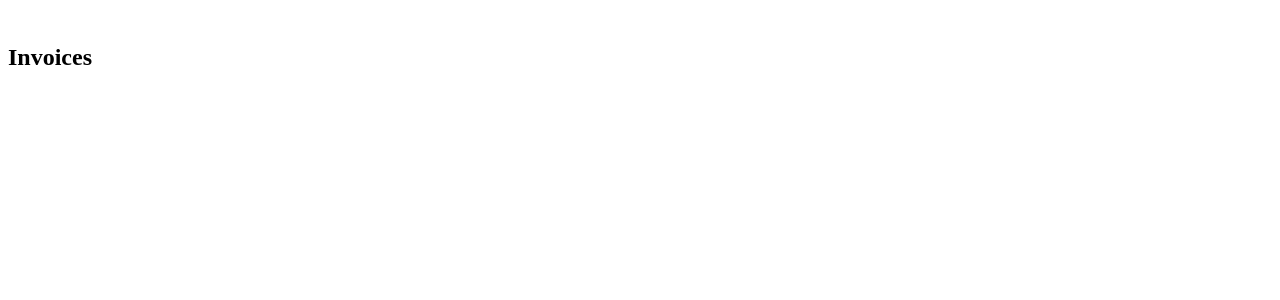
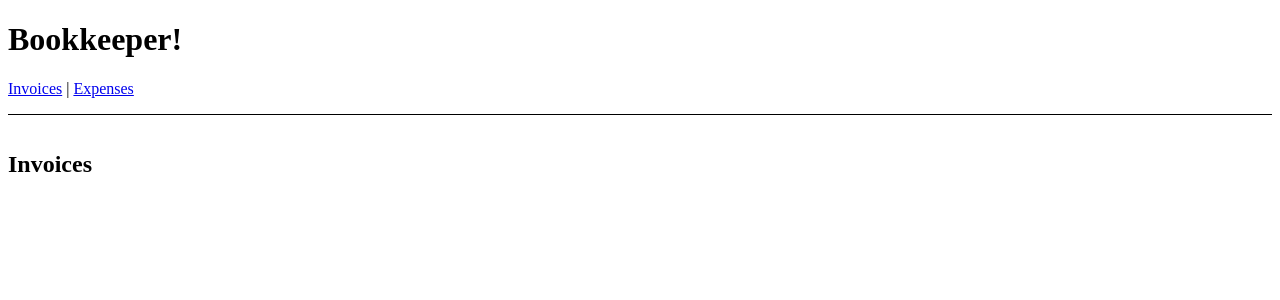
Before and after one commit to georgi-yankov/react-router-tutorial, a JavaScript app: page /invoices in a window 1280 px wide. Shown: the top 300 px of the page. Built offline with nearby package versions, Linux system fonts and the light colour scheme.

Commit message:
Nested Routes

```diff
--- a/src/App.js
+++ b/src/App.js
@@ -1,4 +1,4 @@
-import { Link } from "react-router-dom";
+import { Outlet, Link } from "react-router-dom";
 
 export default function App() {
   return (
@@ -14,6 +14,7 @@
         <Link to="/invoices">Invoices</Link> |{" "}
         <Link to="/expenses">Expenses</Link>
       </nav>
+      <Outlet />
     </div>
   );
 }
--- a/src/index.js
+++ b/src/index.js
@@ -8,9 +8,10 @@
 render(
   <BrowserRouter>
     <Routes>
-      <Route path="/" element={<App />} />
-      <Route path="expenses" element={<Expenses />} />
-      <Route path="invoices" element={<Invoices />} />
+      <Route path="/" element={<App />}>
+        <Route path="expenses" element={<Expenses />} />
+        <Route path="invoices" element={<Invoices />} />
+      </Route>
     </Routes>
   </BrowserRouter>,
   rootElement
```
